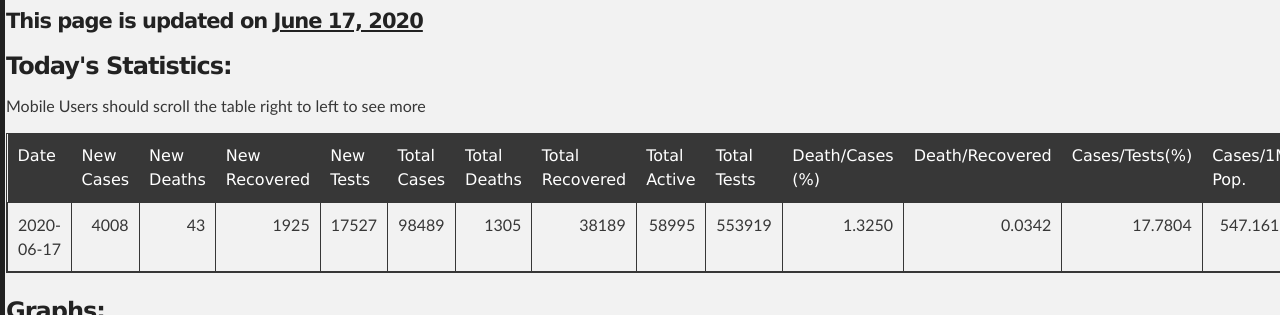
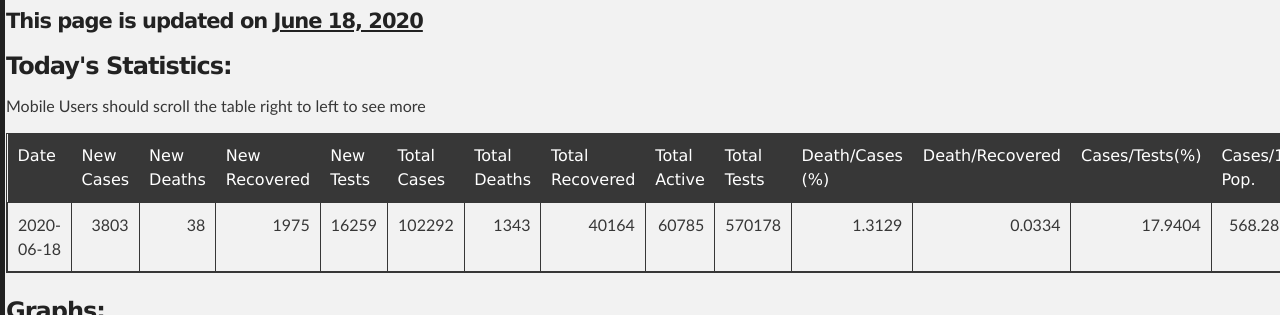
Before and after one commit to promitbasak/covid19bd, a Jekyll site: the page index.html, which Jekyll copies as it is, in a window 1280 px wide and 900 px high, cut to the strip 322-637 px from the top of the window. Built offline with Jekyll 4.4.1, drawn with Linux system fonts in a browser that asks for light colours; some of the changed text lies outside the part shown.

Commit message:
Update index.html

```diff
--- a/index.html
+++ b/index.html
@@ -45,7 +45,7 @@
         <h2 id="covid-19-in-bangladesh">Covid-19 in Bangladesh</h2>
 
 
-    <h4 id="this-page-is-updated-on-june-17-2020">This page is updated on <strong><u>June 17, 2020</u></strong></h4>
+    <h4 id="this-page-is-updated-on-june-18-2020">This page is updated on <strong><u>June 18, 2020</u></strong></h4>
     <h3> Today's Statistics:</h3>
         <p> Mobile Users should scroll the table right to left to see more</p>
     <table class="table table-bordered table-hover table-condensed">
@@ -66,21 +66,21 @@
 <th title="Field #15">Deaths/1M Pop.</th>
 </tr></thead>
 <tbody><tr>
-<td>2020-06-17</td>
-<td align="right">4008</td>
-<td align="right">43</td>
-<td align="right">1925</td>
-<td align="right">17527</td>
-<td align="right">98489</td>
-<td align="right">1305</td>
-<td align="right">38189</td>
-<td align="right">58995</td>
-<td align="right">553919</td>
-<td align="right">1.3250</td>
-<td align="right">0.0342</td>
-<td align="right">17.7804</td>
-<td align="right">547.1611</td>
-<td align="right">7.2500</td>
+<td>2020-06-18</td>
+<td align="right">3803</td>
+<td align="right">38</td>
+<td align="right">1975</td>
+<td align="right">16259</td>
+<td align="right">102292</td>
+<td align="right">1343</td>
+<td align="right">40164</td>
+<td align="right">60785</td>
+<td align="right">570178</td>
+<td align="right">1.3129</td>
+<td align="right">0.0334</td>
+<td align="right">17.9404</td>
+<td align="right">568.2889</td>
+<td align="right">7.4611</td>
 </tr>
 </tbody>
 </table>
@@ -88,15 +88,15 @@
         <h3>Graphs:</h3>
         <div class="photo-album">
       <div>
-        <img src="https://raw.githubusercontent.com/promitbasak/Covid-19_bd_extended/master/assests/2020-06-17/Figure_1.png">
+        <img src="https://raw.githubusercontent.com/promitbasak/Covid-19_bd_extended/master/assests/2020-06-18/Figure_1.png">
         <h5>Overall Condition</h5>
       </div>
       <div>
-        <img src="https://raw.githubusercontent.com/promitbasak/Covid-19_bd_extended/master/assests/2020-06-17/Figure_2.png">
+        <img src="https://raw.githubusercontent.com/promitbasak/Covid-19_bd_extended/master/assests/2020-06-18/Figure_2.png">
         <h5>Total Cases</h5>
       </div>
       <div>
-        <img src="https://raw.githubusercontent.com/promitbasak/Covid-19_bd_extended/master/assests/2020-06-17/Figure_8.png">
+        <img src="https://raw.githubusercontent.com/promitbasak/Covid-19_bd_extended/master/assests/2020-06-18/Figure_8.png">
         <h5>Total Deaths</h5>
       </div>
       <div>
@@ -104,11 +104,11 @@
         <h5>District-wise Corona Map</h5>
       </div>
       <div>
-        <img src="https://raw.githubusercontent.com/promitbasak/Covid-19_bd_extended/master/assests/2020-06-17/Figure_20.png">
+        <img src="https://raw.githubusercontent.com/promitbasak/Covid-19_bd_extended/master/assests/2020-06-18/Figure_20.png">
         <h5>BD vs USA: Cases</h5>
       </div>
       <div>
-        <img src="https://raw.githubusercontent.com/promitbasak/Covid-19_bd_extended/master/assests/2020-06-17/Figure_21.png">
+        <img src="https://raw.githubusercontent.com/promitbasak/Covid-19_bd_extended/master/assests/2020-06-18/Figure_21.png">
         <h5>BD vs USA: Deaths</h5>
       </div>
     </div>
@@ -2264,6 +2264,23 @@
 <td align="right">547.1611</td>
 <td align="right">7.2500</td>
 </tr>
+<tr>
+<td>2020-06-18</td>
+<td align="right">3803</td>
+<td align="right">38</td>
+<td align="right">1975</td>
+<td align="right">16259</td>
+<td align="right">102292</td>
+<td align="right">1343</td>
+<td align="right">40164</td>
+<td align="right">60785</td>
+<td align="right">570178</td>
+<td align="right">1.3129</td>
+<td align="right">0.0334</td>
+<td align="right">17.9404</td>
+<td align="right">568.2889</td>
+<td align="right">7.4611</td>
+</tr>
 </tbody></table>
         <p></p>
         <p> Data Sources: Self created dataset which can be found at <a href="https://github.com/promitbasak/Covid-19_bd_extended">this repository</a>. This dataset uses govt issued press releases from <a href="https://corona.gov.bd/press-release">Here</a>, <a href="https://iedcr.gov.bd/">Here</a> and <a href="https://iedcr.gov.bd/website/index.php/component/content/article/11-others/227-pressrelease">Here</a>.</p>
```
